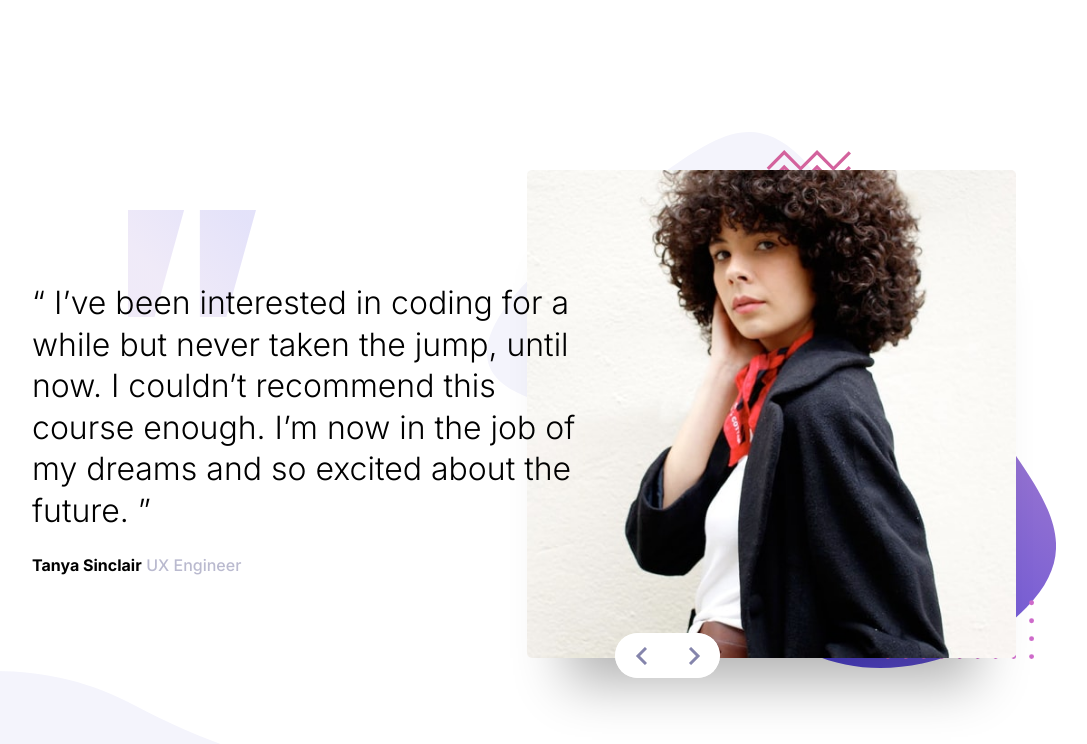
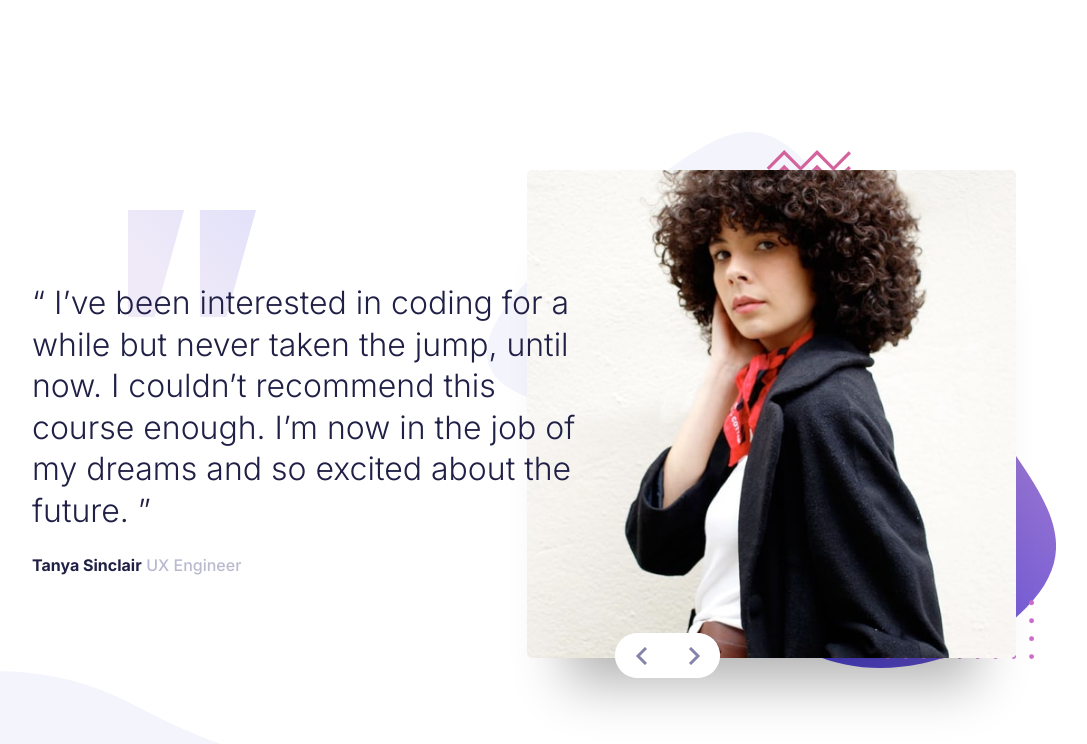
Before and after one commit to Ssevve/front-end-mentor, a plain HTML site: page coding-bootcamp-testimonials-slider/index.html in a window 1280 px wide. Shown: the whole page, without its empty margins (96-1183 px from the left). Drawn offline with nearby package versions, Linux system fonts and the light colour scheme.

Commit message:
change quote nad name font colors

```diff
--- a/coding-bootcamp-testimonials-slider/style.css
+++ b/coding-bootcamp-testimonials-slider/style.css
@@ -113,6 +113,11 @@ body {
 	text-align: center;
 }
 
+.quote,
+.person-name {
+	color: var(--dark-blue);
+}
+
 .quote {
 	font-size: clamp(1.1rem, 2.5vw, 2rem);
 	margin: 0 auto;
```
